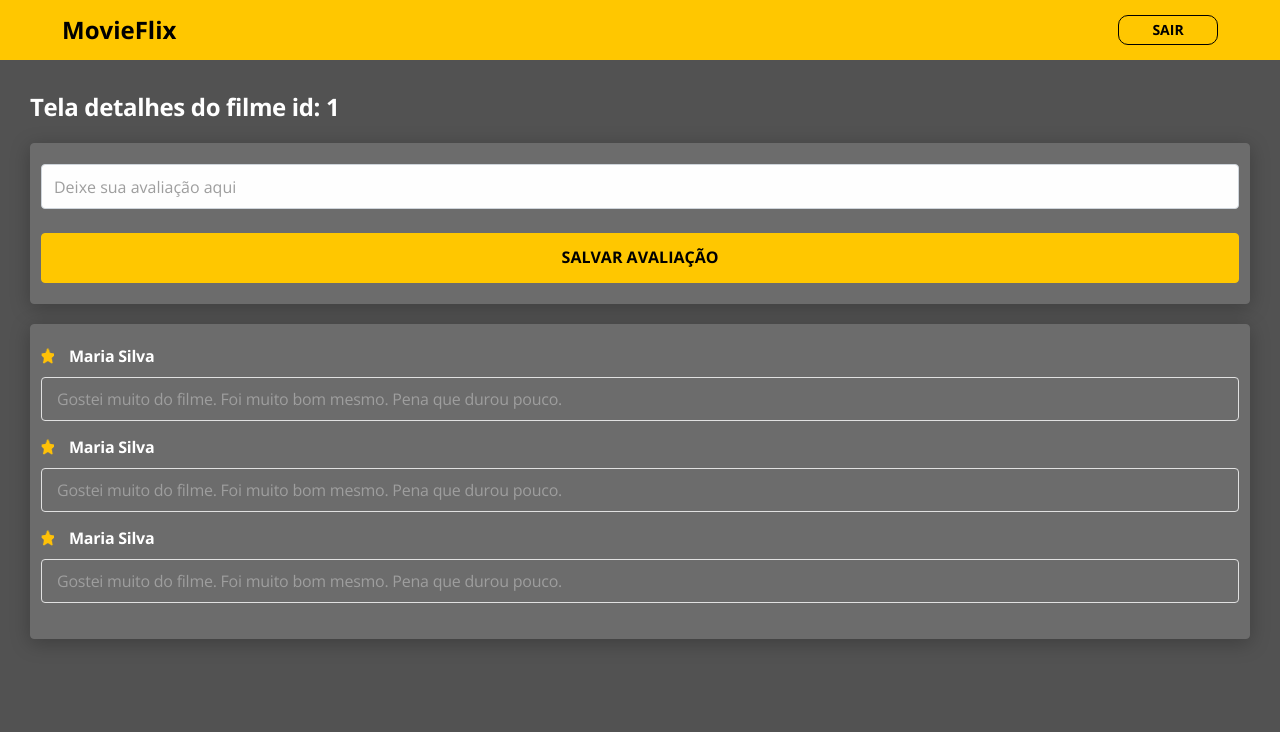
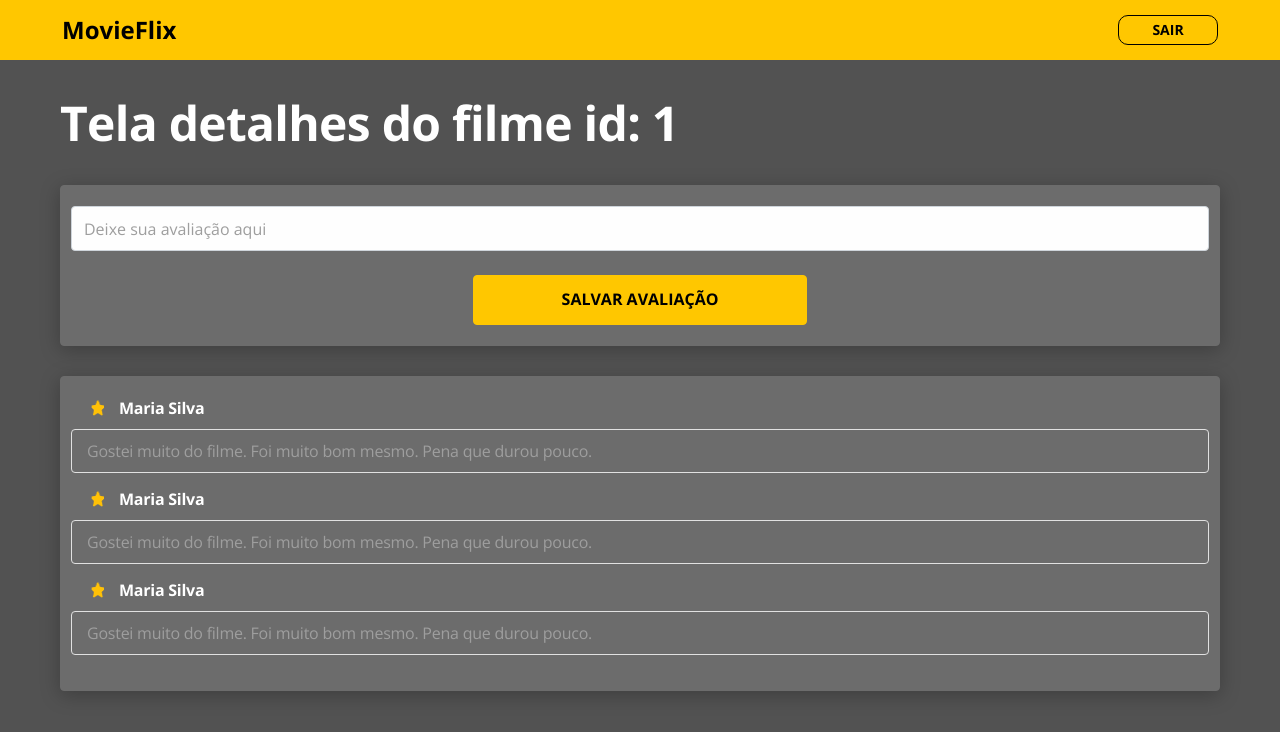
Before and after one commit to ruiprj/projeto-devsuperior-desafio-cap-03, a React (Create React App) app: page /movies/1 in a window 1280 px wide. Shown: the top 732 px of the page. Built offline with nearby package versions, Linux system fonts and the light colour scheme; the HTML template or start-up script is replaced by a standard one.

Commit message:
General lyout adjustments; MovieDetails page layout finished

```diff
--- a/src/App.css
+++ b/src/App.css
@@ -39,3 +39,29 @@ a:hover {
 .base-input::placeholder {
   color: #9e9e9e;
 }
+
+
+.base-private-container {
+  padding: 30px;
+}
+
+@media (min-width: 576px) {
+  .base-private-container {
+      padding-left: 35px;
+      padding-right: 35px;
+  }
+}
+
+@media (min-width: 768px) {
+  .base-private-container {
+      padding-left: 40px;
+      padding-right: 40px;
+  }
+}
+
+@media (min-width: 1200px) {
+  .base-private-container {
+      padding-left: 60px;
+      padding-right: 60px;
+  }
+}
--- a/src/pages/Home/styles.css
+++ b/src/pages/Home/styles.css
@@ -1,11 +1,17 @@
 .home-container {
-    padding: 40px;
+    padding: 20px 10px 10px 10px;
     display: flex;
     justify-content: space-around;
 }
 
 .info-container {
     display: none;
+}
+
+@media (min-width: 576px) {
+    .home-container {
+        padding: 40px 50px 40px 50px;
+    }
 }
 
 @media (min-width: 992px) {
--- a/src/pages/Private/MovieCatalog/index.tsx
+++ b/src/pages/Private/MovieCatalog/index.tsx
@@ -2,7 +2,7 @@ import './styles.css';
 
 const MovieCatalog = () => {
     return (
-        <div className="catalog-container">
+        <div className="base-private-container  catalog-container">
             <h2>Tela listagem de filmes</h2>
 
             <div className="link-container">
--- a/src/pages/Private/MovieCatalog/styles.css
+++ b/src/pages/Private/MovieCatalog/styles.css
@@ -1,7 +1,3 @@
-.catalog-container {
-    padding: 30px;
-}
-
 .catalog-container h2 {
     margin: 0;
     font-style: normal;
@@ -10,12 +6,13 @@
     line-height: 33px;
     letter-spacing: -0.015em;
     color: #FFFFFF;
+
+    margin-bottom: 50px;
 }
 
 .link-container {
     display: flex;
     flex-direction: column;
-    margin-top: 50px;
 }
 
 .link-container a {
@@ -29,33 +26,12 @@
     margin-bottom: 10px;
 }
 
-@media (min-width: 576px) {
-    .catalog-container {
-        padding-left: 35px;
-        padding-right: 35px;
-    }
-}
-
-@media (min-width: 768px) {
-    .catalog-container {
-        padding-left: 40px;
-        padding-right: 40px;
-    }
-}
-
 @media (min-width: 1200px) {
-    .catalog-container {
-        padding-left: 60px;
-        padding-right: 60px;
-    }
-
     .catalog-container h2 {
         font-size: 48px;
         line-height: 65px;
-    }
 
-    .link-container {
-        margin-top: 40px;
+        margin-bottom: 40px;
     }
 
     .link-container a {
--- a/src/pages/Private/MovieDetails/index.tsx
+++ b/src/pages/Private/MovieDetails/index.tsx
@@ -3,7 +3,7 @@ import MainImage from 'assets/images/star-image.png';
 
 const MovieDetails = () => {
   return (
-    <div className="movie-details-container">
+    <div className="base-private-container  movie-details-container">
       <h2>Tela detalhes do filme id: 1</h2>
 
       <div className="base-card  movie-review-card">
--- a/src/pages/Private/MovieDetails/styles.css
+++ b/src/pages/Private/MovieDetails/styles.css
@@ -1,7 +1,3 @@
-.movie-details-container {
-    padding: 30px;
-}
-
 .movie-details-container h2 {
     margin: 0;
     font-style: normal;
@@ -11,13 +7,17 @@
     letter-spacing: -0.015em;
     color: #FFFFFF;
 
-    /* width: 280px; */
     margin-bottom: 20px;
 }
 
 .movie-review-card {
     padding: 20px 10px;
     margin-bottom: 20px;
+}
+
+.btn-container {
+    display: flex;
+    justify-content: center;
 }
 
 .btn-custom {
@@ -47,6 +47,7 @@
     width: 12.95px;
     height: 15.34px;
     margin-right: 15px;
+    margin-left: 5px;
 }
 
 .reviewer-info-container p {
@@ -79,4 +80,25 @@
     margin-bottom: 15px;
 }
 
-/* TODO: fazer responsividade */
+@media (min-width: 576px) {
+    .btn-custom {
+        width: 334px;
+    }
+}
+
+@media (min-width: 1200px) {
+    .movie-details-container h2 {
+        font-size: 48px;
+        line-height: 65px;
+
+        margin-bottom: 30px;
+    }
+
+    .movie-review-card {
+        margin-bottom: 30px;
+    }
+
+    .reviewer-info-container img {
+        margin-left: 20px;
+    }
+}
```
